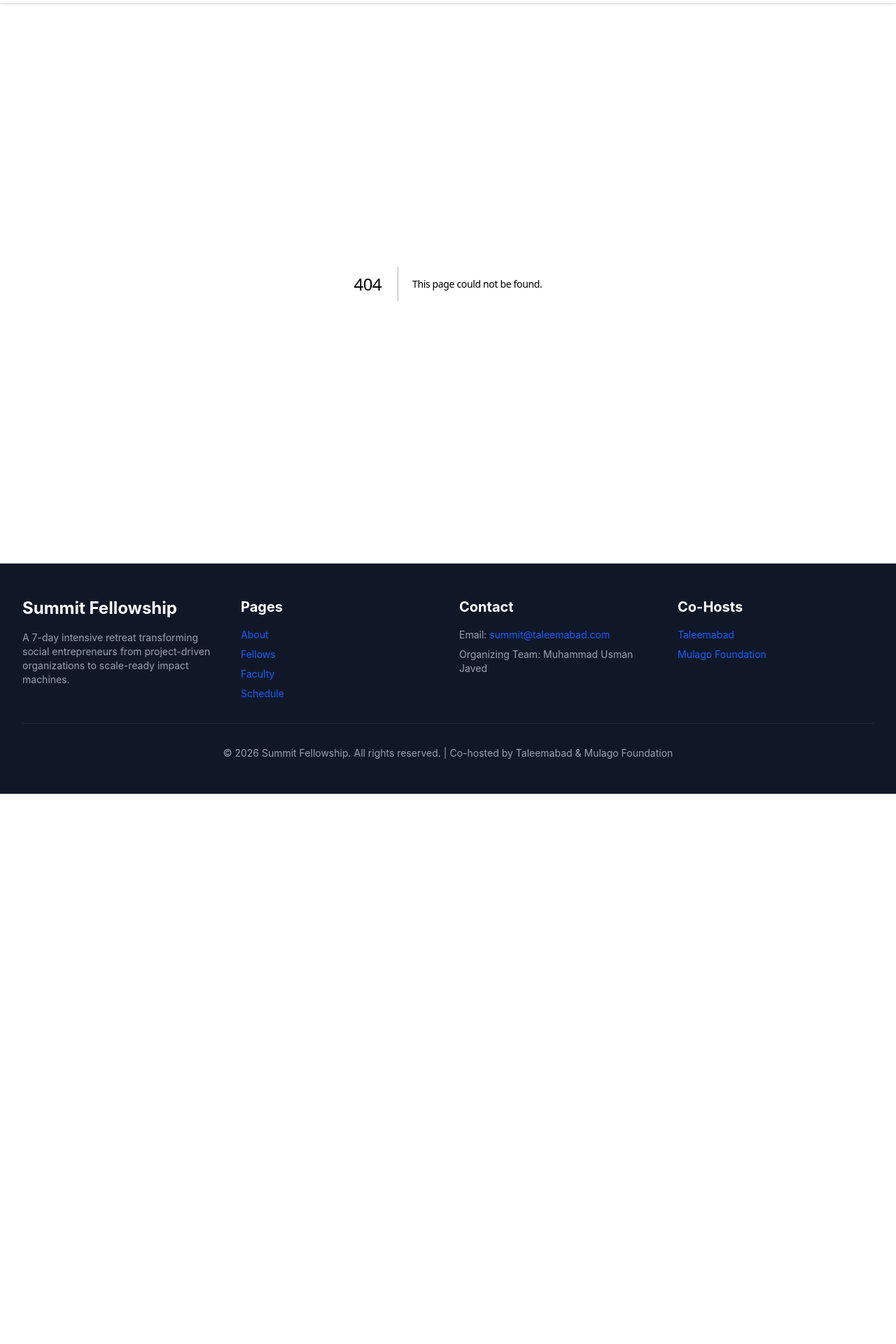
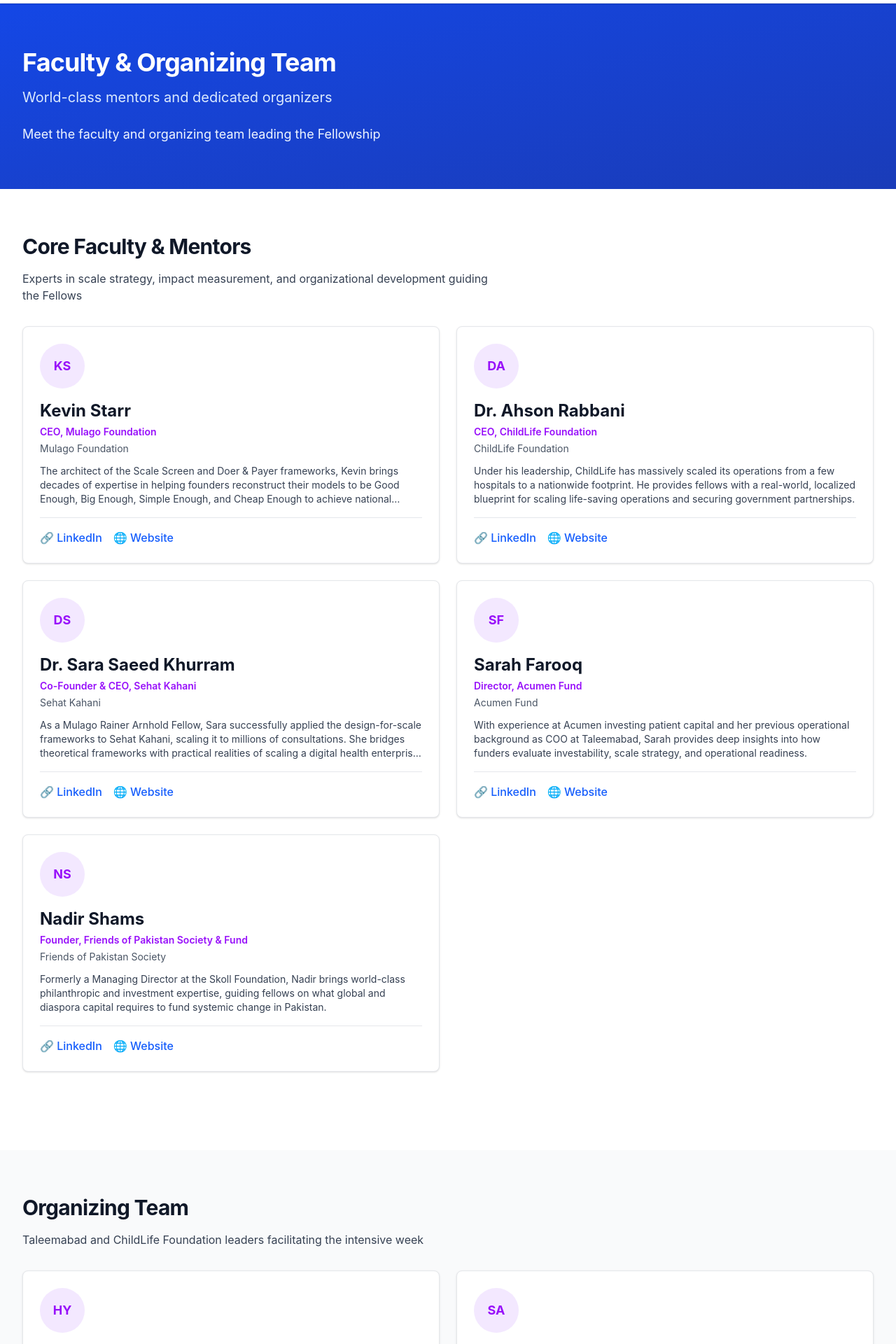
Before and after one commit to usmanjaved-droid/summit-fellowship-website, a Next.js app: page /faculty in a window 1280 px wide. Before the commit this address had no page. Shown: the part 60-1980 px from the top of the page at 70% size. Before the commit the page ends 1194 px from the top, so only its background shows below. Built offline with nearby package versions, Linux system fonts and the light colour scheme.

Commit message:
fix: update schedule page to match spec (title, theme format, description, remove footer)

```diff
--- a/app/components/ScheduleDay.tsx
+++ b/app/components/ScheduleDay.tsx
@@ -46,7 +46,7 @@ export default function ScheduleDay({
               </span>
             </div>
             <p className="text-base sm:text-lg text-gray-700">
-              {theme}
+              ({theme})
             </p>
           </div>
           <div
--- /dev/null
+++ b/app/faculty/page.tsx
@@ -0,0 +1,73 @@
+'use client';
+
+import HeroSection from '../components/HeroSection';
+import FacultyCard from '../components/FacultyCard';
+import facultyData from '@/data/faculty.json';
+
+export default function Faculty() {
+  // Separate faculty and organizing team
+  const faculty = facultyData.faculty;
+  const organizingTeam = facultyData.organizingTeam;
+
+  return (
+    <>
+      <HeroSection
+        title="Faculty & Organizing Team"
+        subtitle="World-class mentors and dedicated organizers"
+        description="Meet the faculty and organizing team leading the Fellowship"
+      />
+
+      {/* Core Faculty & Mentors Section */}
+      <section className="section bg-white">
+        <div className="container-max">
+          <div className="mb-12">
+            <h2 className="text-3xl font-bold mb-4">Core Faculty & Mentors</h2>
+            <p className="text-gray-700 max-w-2xl mb-8">
+              Experts in scale strategy, impact measurement, and organizational development guiding the Fellows
+            </p>
+
+            <div className="grid grid-cols-1 sm:grid-cols-2 gap-6">
+              {faculty.map((member) => (
+                <FacultyCard
+                  key={member.id}
+                  name={member.name}
+                  title={member.title}
+                  institution={member.organization}
+                  bio={member.bio}
+                  linkedIn={member.linkedin}
+                  website={member.website}
+                />
+              ))}
+            </div>
+          </div>
+        </div>
+      </section>
+
+      {/* Organizing Team Section */}
+      <section className="section bg-gray-50">
+        <div className="container-max">
+          <div className="mb-12">
+            <h2 className="text-3xl font-bold mb-4">Organizing Team</h2>
+            <p className="text-gray-700 max-w-2xl mb-8">
+              Taleemabad and ChildLife Foundation leaders facilitating the intensive week
+            </p>
+
+            <div className="grid grid-cols-1 sm:grid-cols-2 gap-6">
+              {organizingTeam.map((member) => (
+                <FacultyCard
+                  key={member.id}
+                  name={member.name}
+                  title={member.title}
+                  institution={member.organization}
+                  bio={member.bio}
+                  linkedIn={member.linkedin}
+                  website={member.website}
+                />
+              ))}
+            </div>
+          </div>
+        </div>
+      </section>
+    </>
+  );
+}
--- a/app/schedule/page.tsx
+++ b/app/schedule/page.tsx
@@ -6,9 +6,9 @@ export default function SchedulePage() {
   return (
     <>
       <HeroSection
-        title="Fellowship Schedule"
+        title="7-Day Fellowship Schedule"
         subtitle="June 7-14, 2026 | Khoj Resort, Skardu"
-        description="Detailed itinerary of the intensive 8-day fellowship program designed to transform Pakistani social enterprises into scale-ready impact organizations."
+        description="Detailed itinerary of the intensive week"
       />
 
       <section className="section bg-white">
@@ -38,29 +38,6 @@ export default function SchedulePage() {
               />
             ))}
           </div>
-
-          {/* Footer Info */}
-          <div className="mt-12 bg-blue-50 rounded-lg p-6 sm:p-8">
-            <h3 className="text-xl font-bold text-gray-900 mb-4">About This Schedule</h3>
-            <div className="grid sm:grid-cols-2 gap-6 text-gray-700">
-              <div>
-                <h4 className="font-semibold text-gray-900 mb-2">Location</h4>
-                <p>Khoj Resort, Skardu (2,226m altitude)</p>
-              </div>
-              <div>
-                <h4 className="font-semibold text-gray-900 mb-2">Duration</h4>
-                <p>8 days • June 7-14, 2026</p>
-              </div>
-              <div>
-                <h4 className="font-semibold text-gray-900 mb-2">Format</h4>
-                <p>Intensive residential retreat with core learning blocks, clinics, and peer sessions</p>
-              </div>
-              <div>
-                <h4 className="font-semibold text-gray-900 mb-2">Activities</h4>
-                <p>Workshops, 1-on-1 mentoring, Demo Day, fireside chats, and cultural experiences</p>
-              </div>
-            </div>
-          </div>
         </div>
       </section>
     </>
```
Also changed, not shown: .claude/settings.json.
